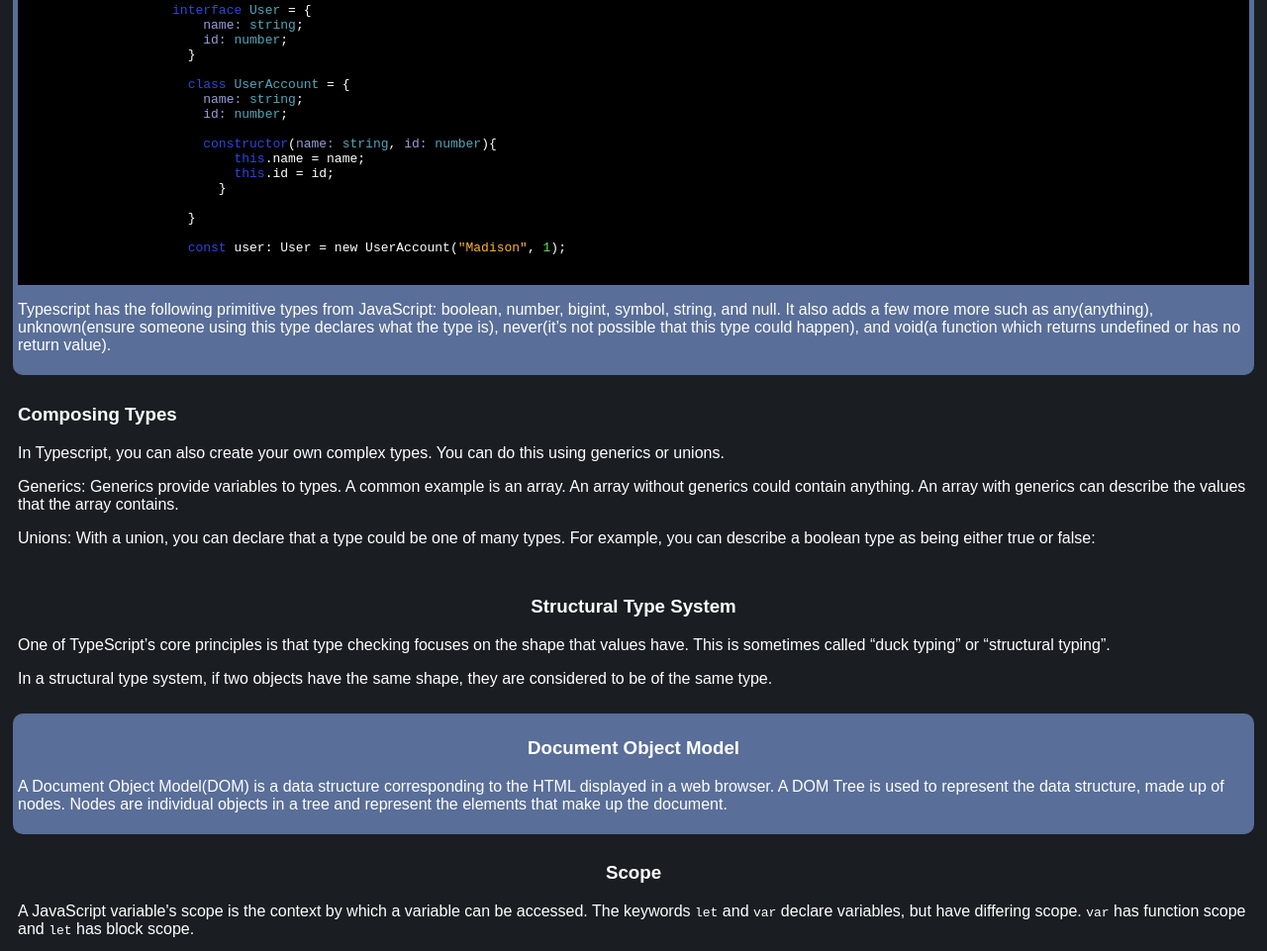
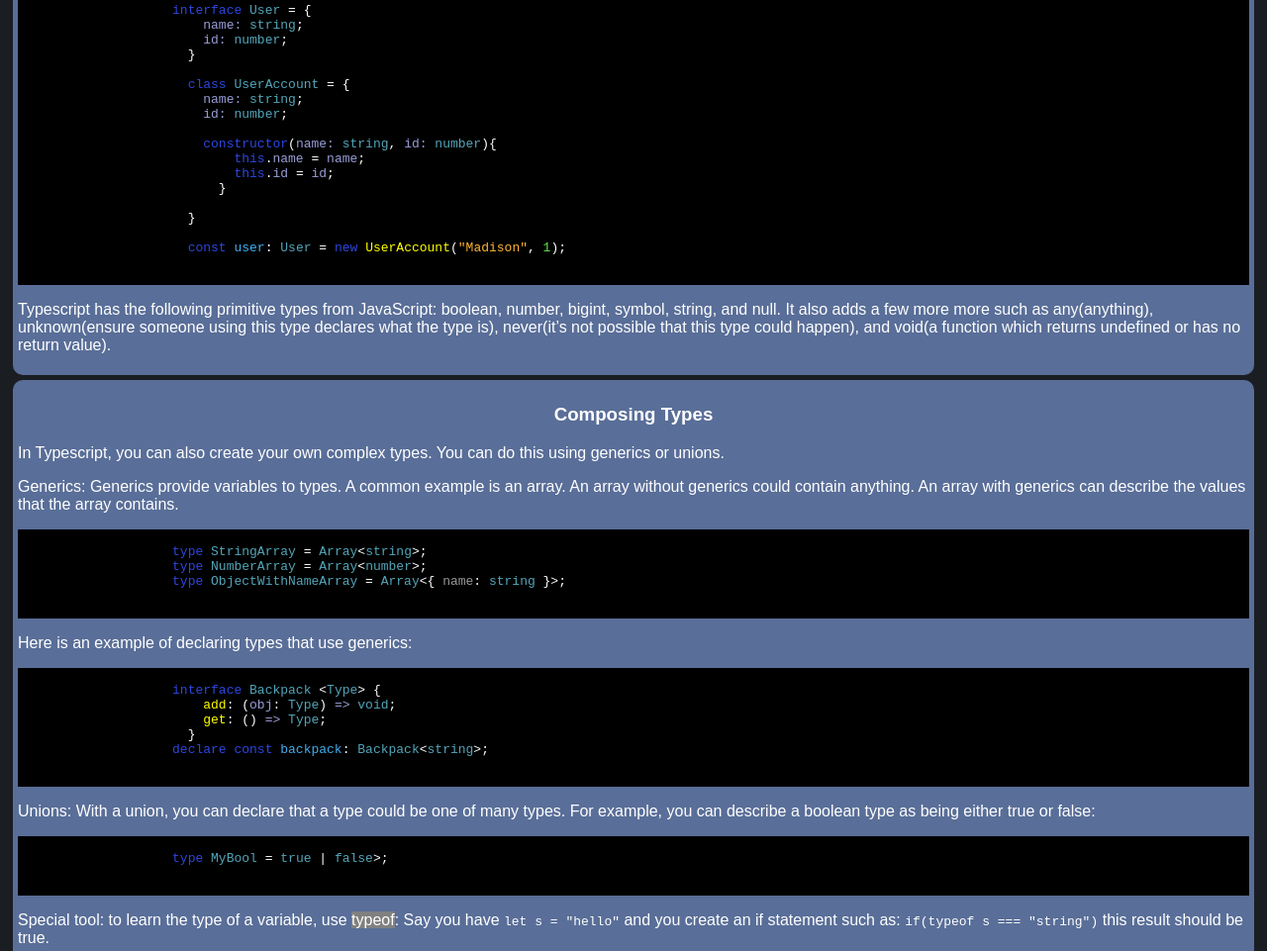
Before and after one commit to cs401-fall2022/lesson14-samfarmer1, a website: page index.html in a window 1280 px wide. Shown: the part 1222-2183 px from the top of the page at 99% size. Drawn offline with Linux system fonts and the light colour scheme.

Commit message:
Added composing types examples

```diff
--- a/index.html
+++ b/index.html
@@ -13,6 +13,11 @@
         background-color: rgb(26, 30, 35);
         font-family:Arial, Helvetica, sans-serif;
         color: white;
+    }
+    table{
+        width: 100%;
+        background-color: rgb(26, 30, 35);
+        box-shadow: 0 2px 2px #dddddd, 0px 0px 5px #dddddd
     }
 
     .container {
@@ -59,18 +64,21 @@
     }
     .Scope{
         text-align: left;
+        background-color: rgb(89,110,152);
         padding: 5px;
         margin: 5px;
         border-radius: 10px;
     }
     .composing{
         text-align: left;
+        background-color: rgb(89,110,152);
         padding: 5px;
         margin: 5px;
         border-radius: 10px;
     }
     .structure{
         text-align: left;
+        background-color: rgb(89,110,152);
         padding: 5px;
         margin: 5px;
         border-radius: 10px;
@@ -172,13 +180,13 @@
                         <span style="color: #989DD6">id:</span> <span style="color: #53A5B9">number</span>;
 
                         <span style="color: #2D46DF ">constructor</span>(<span style="color: #989DD6">name:</span> <span style="color: #53A5B9">string</span>, <span style="color: #989DD6">id:</span> <span style="color: #53A5B9">number</span>){
-                            <span style="color: #2D46DF ">this</span>.name = name;
-                            <span style="color: #2D46DF ">this</span>.id = id;
+                            <span style="color: #2D46DF ">this</span>.<span style="color: #989DD6">name</span> = <span style="color: #989DD6">name</span>;
+                            <span style="color: #2D46DF ">this</span>.<span style="color: #989DD6">id</span> = <span style="color: #989DD6">id</span>;
                           }
 
                       }
 
-                      <span style="color: #2D46DF">const</span> user: User = new UserAccount(<span style="color: #FFB433">"Madison"</span>, <span style="color: #62E74B">1</span>);
+                      <span style="color: #2D46DF">const</span> <span style="color: #41ADF1">user</span>: <span style="color: #53A5B9">User</span> = <span style="color: #2D46DF ">new</span> <span style="color: yellow">UserAccount</span>(<span style="color: #FFB433">"Madison"</span>, <span style="color: #62E74B">1</span>);
                 </code>
             </pre>
             <p>
@@ -188,7 +196,7 @@
             </p>
         </div>
         <div class="composing">
-            <h3>Composing Types</h3>
+            <h3 class="h3">Composing Types</h3>
             <p>
                 In Typescript, you can also create your own complex types. You can do this using generics or unions.
             </p>
@@ -196,9 +204,36 @@
                 Generics: Generics provide variables to types. A common example is an array. An array without generics could
                 contain anything. An array with generics can describe the values that the array contains.
             </p>
+            <pre class="highlight">
+                <code class="language-typescript">
+                    <span style="color: #2D46DF ">type</span> <span style="color:#53A5B9">StringArray</span> = <span style="color: #53A5B9">Array</span><<span style="color: #53A5B9">string</span>>;
+                    <span style="color: #2D46DF ">type</span> <span style="color:#53A5B9">NumberArray</span> = <span style="color: #53A5B9">Array</span><<span style="color: #53A5B9">number</span>>;
+                    <span style="color: #2D46DF ">type</span> <span style="color:#53A5B9">ObjectWithNameArray</span> = <span style="color: #53A5B9">Array</span><{ <span style="color: #989898">name</span>: <span style="color: #53A5B9">string</span> }>;
+                </code>
+            </pre>
+            <p>Here is an example of declaring types that use generics:</p>
+            <pre class="highlight">
+                <code class="language-typescript">
+                    <span style="color: #2D46DF ">interface</span> <span style="color: #53A5B9">Backpack</span> <<span style="color: #53A5B9">Type</span>> {
+                        <span style="color: yellow">add</span>: (<span style="color: #989DD6">obj</span>: <span style="color: #53A5B9">Type</span>) <span style="color: #989DD6">=></span> <span style="color: #53A5B9">void</span>;
+                        <span style="color: yellow">get</span>: () <span style="color: #989DD6">=></span> <span style="color: #53A5B9">Type</span>;
+                      }
+                    <span style="color:#2D46DF">declare const</span> <span style="color:#41ADF1">backpack</span>: <span style="color: #53A5B9">Backpack</span><<span style="color: #53A5B9">string</span>>;
+                </code>
+            </pre>
             <p>
                 Unions: With a union, you can declare that a type could be one of many types. For example, you can describe a
                 boolean type as being either true or false:
+            </p>
+            <pre class="highlight">
+                <code class="language-typescript">
+                    <span style="color: #2D46DF ">type</span> <span style="color:#53A5B9">MyBool</span> = <span style="color: #53A5B9">true</span> | <span style="color: #53A5B9">false</span>>;
+                </code>
+            </pre>
+            <p>
+                Special tool: to learn the type of a variable, use <span style="background: gray">typeof</span>:
+                Say you have <code>let s = "hello"</code> and you create an if statement such as: <code>if(typeof s === "string")</code>
+                this result should be true.
             </p>
         </div>
         <div class="structure">
```
